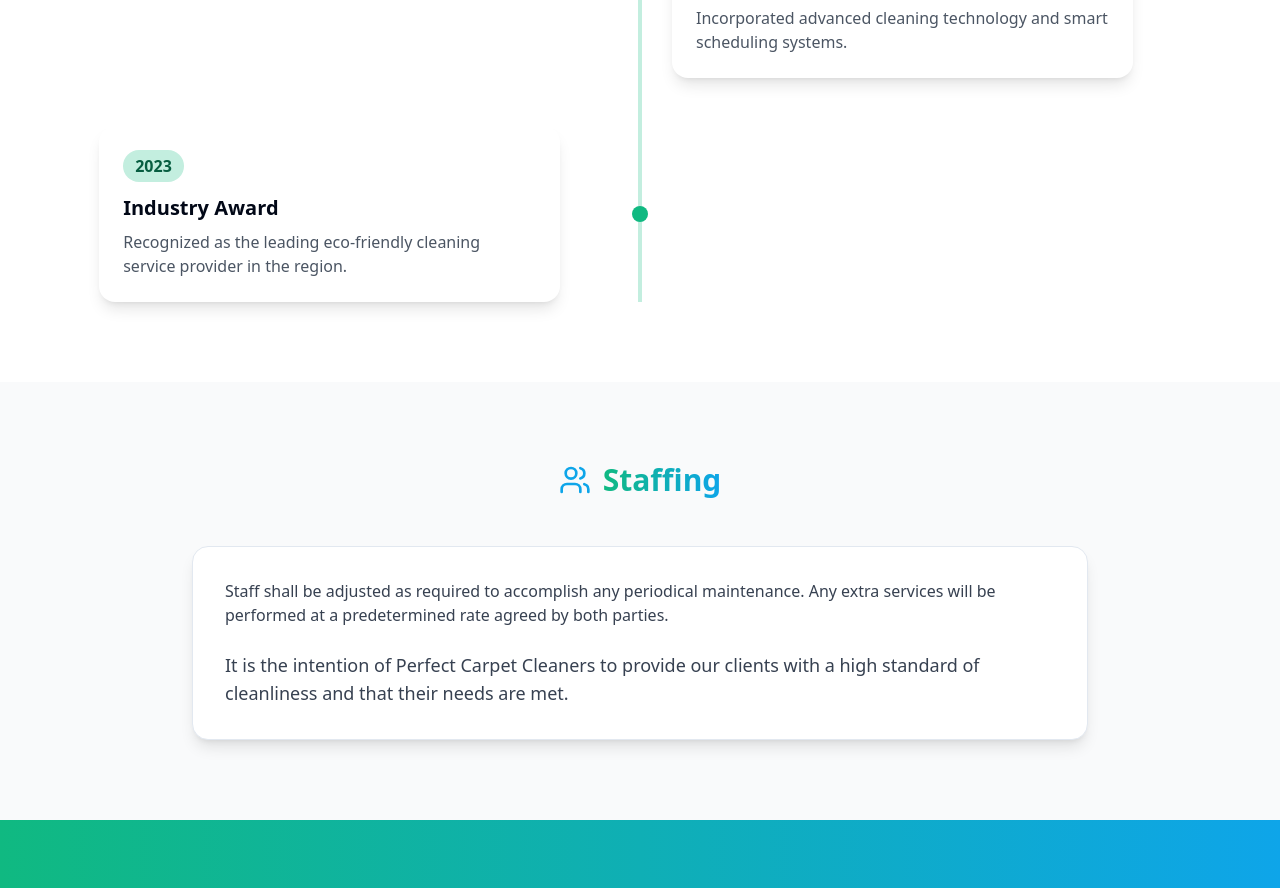
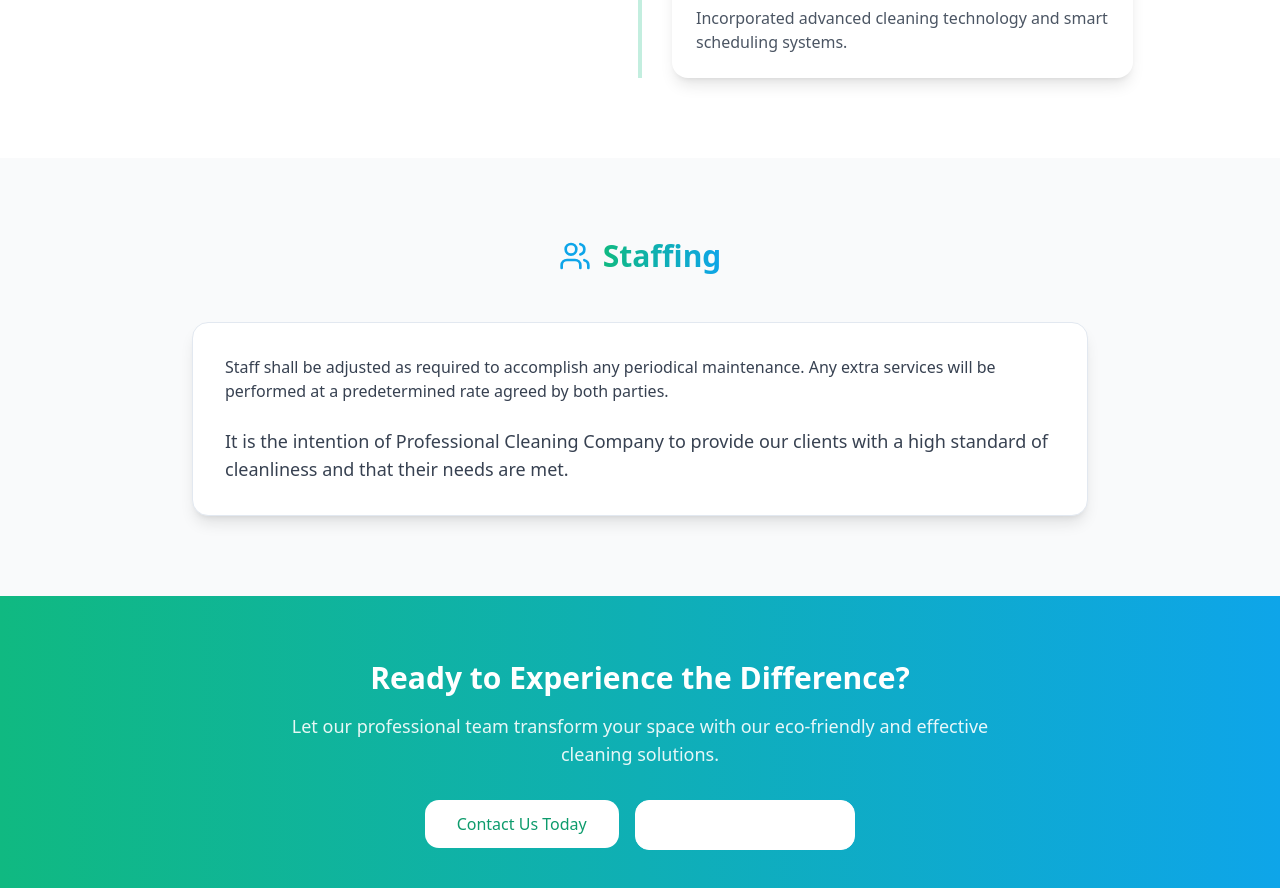
Before and after one commit to mcma123/Proffesional-cleaning-company, a React (Vite) app: page /about in a window 1280 px wide. Shown: the part 3580-4468 px from the top of the page. Built offline with nearby package versions, Linux system fonts and the light colour scheme.

Commit message:
Remove award card and update About Us page
Remove the 2023 industry award card and update the founded date.
Update the staffing section text.

```diff
--- a/src/components/about/AboutHistory.tsx
+++ b/src/components/about/AboutHistory.tsx
@@ -4,7 +4,7 @@ import React from 'react';
 export const AboutHistory = () => {
   const milestones = [
     {
-      year: '2015',
+      year: '2012',
       title: 'Founded',
       description: 'ProClean was established with a vision to revolutionize the cleaning industry.'
     },
@@ -22,11 +22,6 @@ export const AboutHistory = () => {
       year: '2021',
       title: 'Tech Integration',
       description: 'Incorporated advanced cleaning technology and smart scheduling systems.'
-    },
-    {
-      year: '2023',
-      title: 'Industry Award',
-      description: 'Recognized as the leading eco-friendly cleaning service provider in the region.'
     }
   ];
 
--- a/src/components/about/AboutStaffing.tsx
+++ b/src/components/about/AboutStaffing.tsx
@@ -22,7 +22,7 @@ export const AboutStaffing = () => {
                 will be performed at a predetermined rate agreed by both parties.
               </p>
               <p className="text-gray-700 font-medium text-lg">
-                It is the intention of Perfect Carpet Cleaners to provide our clients with a high standard of cleanliness
+                It is the intention of Professional Cleaning Company to provide our clients with a high standard of cleanliness
                 and that their needs are met.
               </p>
             </CardContent>
```
